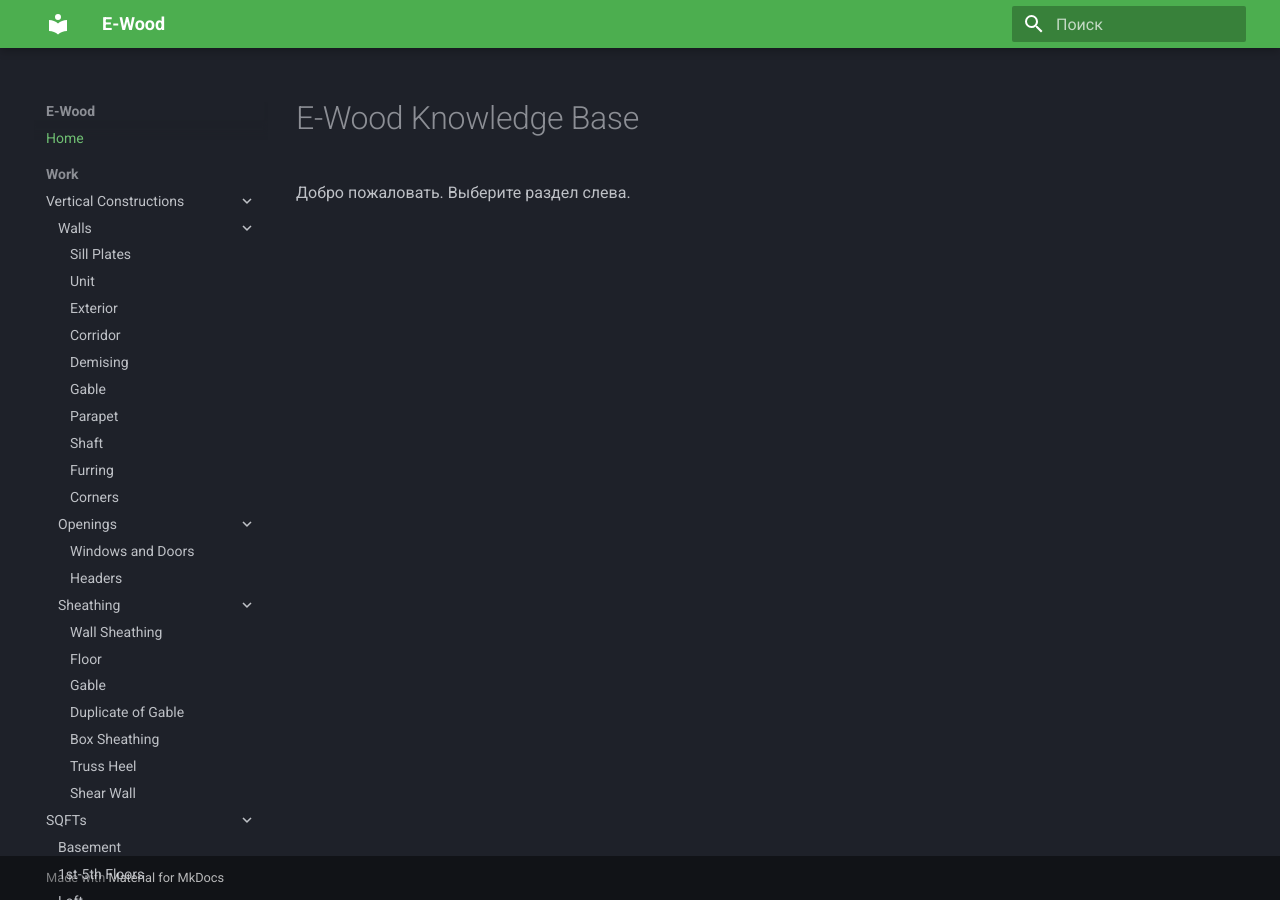
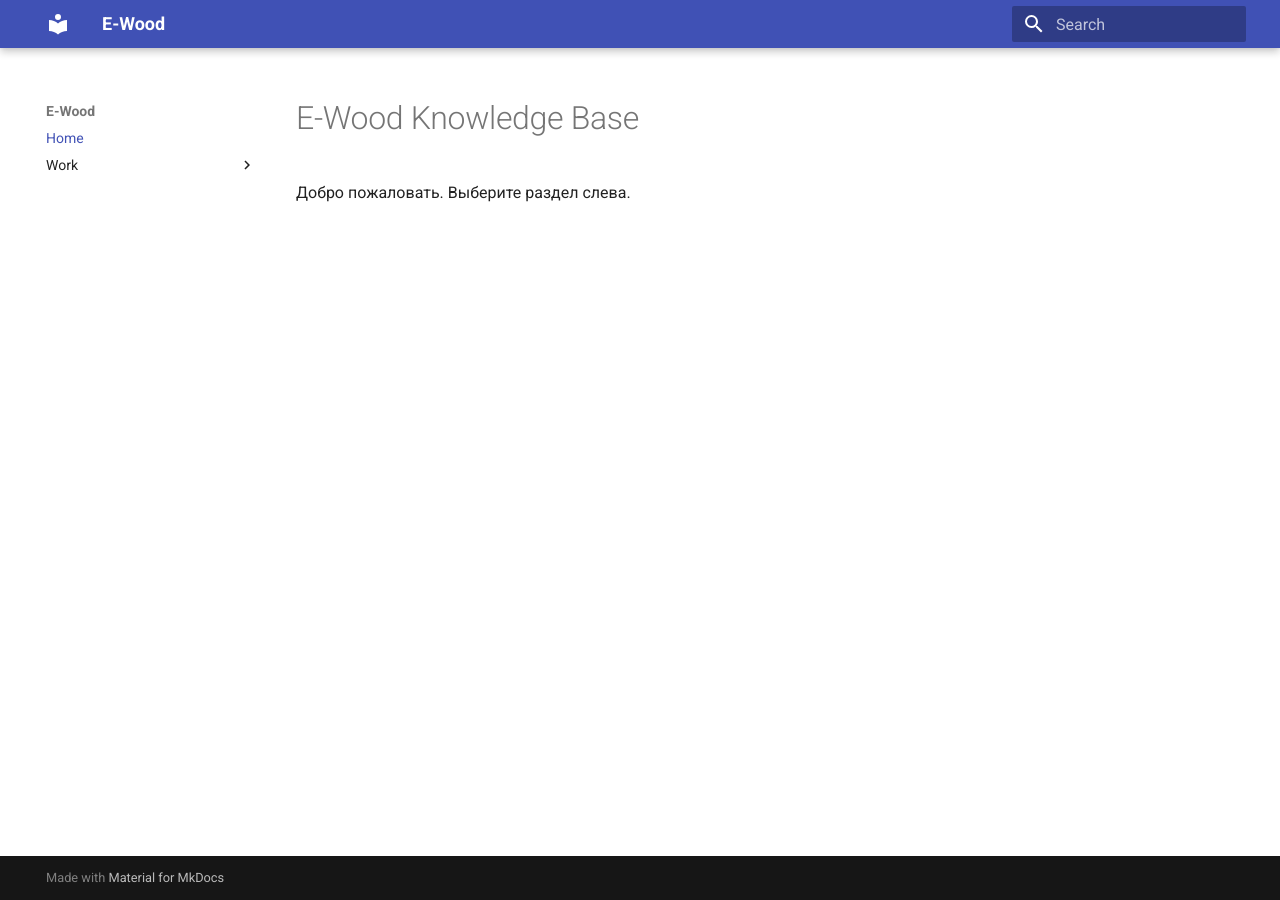
Before and after one commit to artrmiys/knowledge-base-e-wood, an MkDocs documentation site: the page built from docs/index.md, in a window 1280 px wide. Built offline with MkDocs 1.6.1 and Material for MkDocs 9.7.7, drawn with Linux system fonts in a browser that asks for light colours; some of the changed lines change nothing that is shown.

Commit message:
Update mkdocs configuration and navigation structure

```diff
--- a/mkdocs.yml
+++ b/mkdocs.yml
@@ -3,98 +3,9 @@
 
 theme:
   name: material
-  language: ru
-  features:
-    - navigation.expand
-    - navigation.sections
-    - navigation.top
-    - toc.integrate
-    - search.suggest
-    - search.highlight
-    - content.code.copy
-  palette:
-    - scheme: slate
-      primary: green
-      accent: lime
+  language: en
 
 nav:
   - Home: index.md
   - Work:
-      - Vertical Constructions:
-          - Walls:
-              - Sill Plates: work/vertical/walls/sill-plates.md
-              - Unit: work/vertical/walls/unit.md
-              - Exterior: work/vertical/walls/exterior.md
-              - Corridor: work/vertical/walls/corridor.md
-              - Demising: work/vertical/walls/demising.md
-              - Gable: work/vertical/walls/gable.md
-              - Parapet: work/vertical/walls/parapet.md
-              - Shaft: work/vertical/walls/shaft.md
-              - Furring: work/vertical/walls/furring.md
-              - Corners: work/vertical/walls/corners.md
-          - Openings:
-              - Windows and Doors: work/vertical/openings/windows-doors.md
-              - Headers: work/vertical/openings/headers.md
-          - Sheathing:
-              - Wall Sheathing: work/vertical/sheathing/wall-sheathing.md
-              - Floor: work/vertical/sheathing/floor.md
-              - Gable: work/vertical/sheathing/gable.md
-              - Duplicate of Gable: work/vertical/sheathing/duplicate-of-gable.md
-              - Box Sheathing: work/vertical/sheathing/box-sheathing.md
-              - Truss Heel: work/vertical/sheathing/truss-heel.md
-              - Shear Wall: work/vertical/sheathing/shear-wall.md
-      - SQFTs:
-          - Basement: work/sqfts/basement.md
-          - 1st-5th Floors: work/sqfts/1st2nd.md
-          - Loft: work/sqfts/loft.md
-          - Roof: work/sqfts/roof.md
-          - Deck: work/sqfts/deck.md
-          - Porch: work/sqfts/porch.md
-          - Balcony: work/sqfts/balcony.md
-          - Cantilevered: work/sqfts/cantilevered.md
-      - Sheathing and Misc:
-          - Eve: work/sheathing-and-misc/eve.md
-          - Rake: work/sheathing-and-misc/rake.md
-          - Returns: work/sheathing-and-misc/returns.md
-          - Roof Types: work/sheathing-and-misc/rooftype.md
-          - Ridge Valley Hip: work/sheathing-and-misc/ridgevalleyhip.md
-          - Flashing: work/sheathing-and-misc/flashing.md
-      - Horizontal Constructions:
-          - Floor Framing:
-              - Post: work/horizontal/floor-framing/post.md
-              - Beam: work/horizontal/floor-framing/beam.md
-              - Joist: work/horizontal/floor-framing/joist.md
-              - Stair: work/horizontal/floor-framing/stair.md
-              - Subfloor Sheathing: work/horizontal/floor-framing/subfloor.md
-              - Details:
-                  - Rim Board: work/horizontal/floor-framing/details/rim.md
-                  - Ribbon Board: work/horizontal/floor-framing/details/ribbon.md
-                  - Blocking: work/horizontal/floor-framing/details/blocking.md
-                  - Blocking oc: work/horizontal/floor-framing/details/blockingoc.md
-                  - Bracing for drywall: work/horizontal/floor-framing/details/bracingdrywall.md
-                  - Bolts: work/horizontal/floor-framing/details/bolts.md
-                  - Screws: work/horizontal/floor-framing/details/screws.md
-                  - Steel Beam Web Fillers: work/horizontal/floor-framing/details/steelbeams.md
-          - Roof Framing:
-              - Ridge: work/horizontal/roof-framing/ridge.md
-              - Header: work/horizontal/roof-framing/header.md
-              - Hip: work/horizontal/roof-framing/hip.md
-              - Valley: work/horizontal/roof-framing/valley.md
-              - Dormer: work/horizontal/roof-framing/dormer.md
-              - Overframes: work/horizontal/roof-framing/overframes.md
-              - Dbl Trpl Rafters: work/horizontal/roof-framing/dbl-trpl-rafters.md
-              - Canopy: work/horizontal/roof-framing/canopy.md
-              - Roof Sheathing: work/horizontal/roof-framing/roof-sheathing.md
-      - Deck-Porch-Balcony:
-          - Railing: work/deck/railing.md
-          - Balcony Trims: work/deck/balcony-trims.md
-          - Anchor Bolts: work/deck/anchor-bolts.md
-
-plugins:
-  - search
-
-markdown_extensions:
-  - tables
-  - attr_list
-  - toc:
-      permalink: true
+      - Walls: work/vertical/walls/sill-plates.md
```
